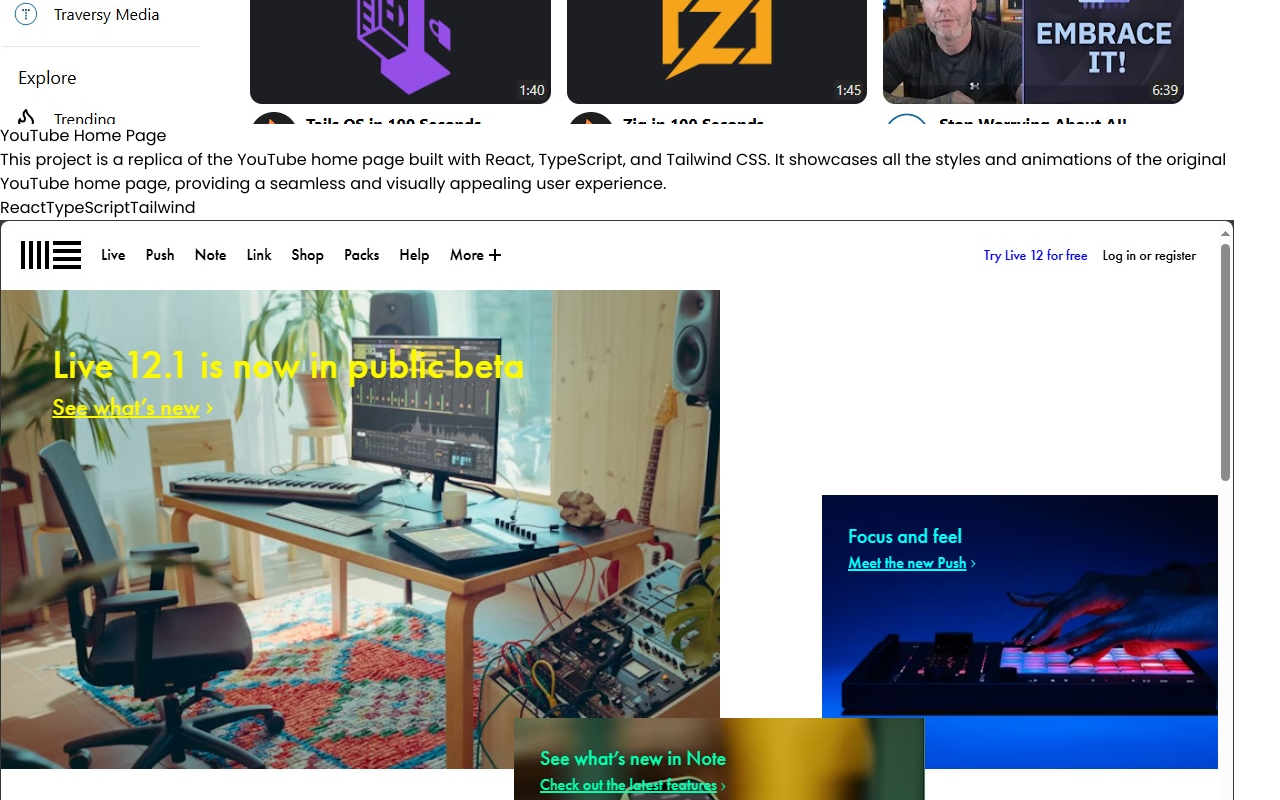
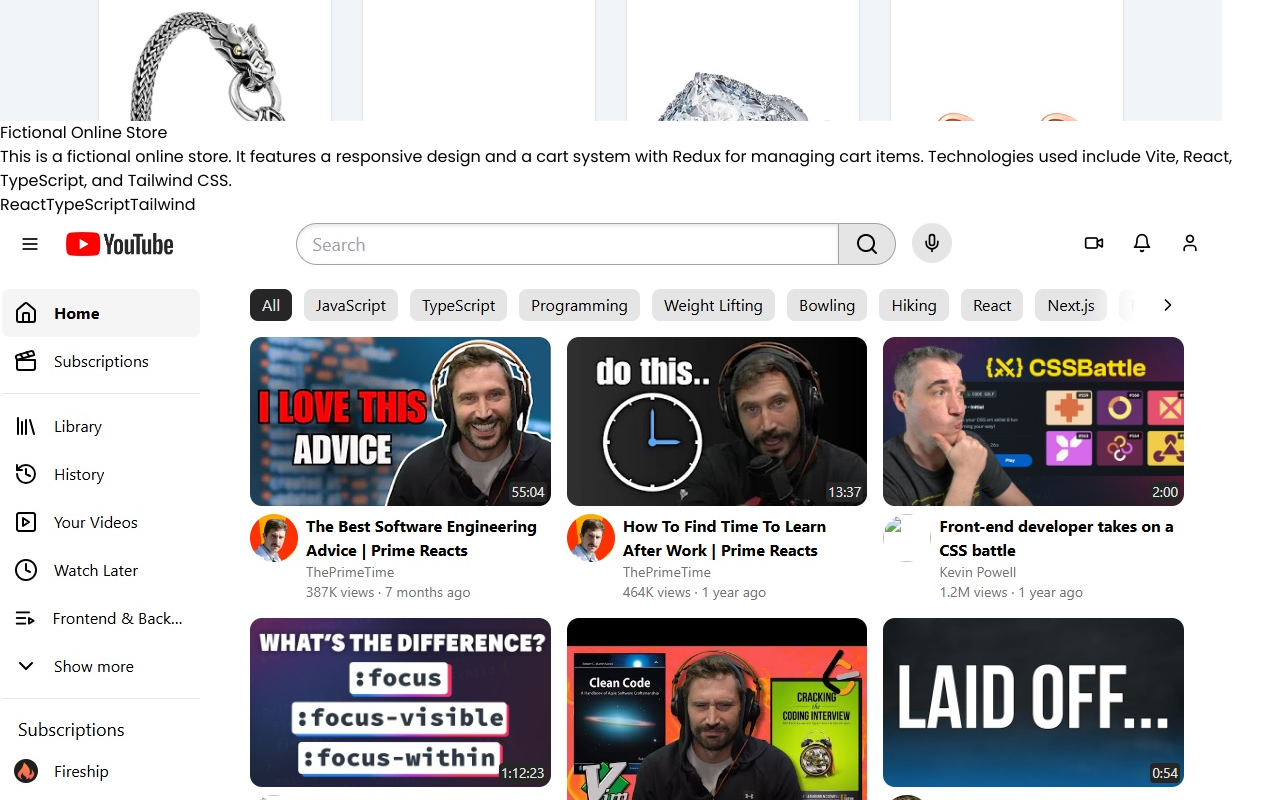
Before and after one commit to JosueDeLosSantos/Portfolio-Website, a React (Vite) app: page / in a window 1280 px wide. Shown: the part 2540-3340 px from the top of the page. Built offline with nearby package versions, Linux system fonts and the light colour scheme.

Commit message:
Adds new project

```diff
--- a/src/components/Projects.jsx
+++ b/src/components/Projects.jsx
@@ -5,8 +5,17 @@
 import blogCMS from "/main-screen-dark.jpg";
 import memoryGame from "/memory-game.png";
 import cvBuilder from "/CV-builder-content.jpg";
+import shoppingCart from "/shopping-cart.jpg";
 
 const projects = [
+	{
+		image: shoppingCart,
+		title: "Fictional Online Store",
+		description:
+			"This is a fictional online store. It features a responsive design and a cart system with Redux for managing cart items. Technologies used include Vite, React, TypeScript, and Tailwind CSS.",
+		technologies: ["React", "TypeScript", "Tailwind"],
+		link: "https://github.com/JosueDeLosSantos/shopping-cart-ts.git"
+	},
 	{
 		image: youtubeImage,
 		title: "YouTube Home Page",
```
Also changed, not shown: public/shopping-cart.jpg (added).
